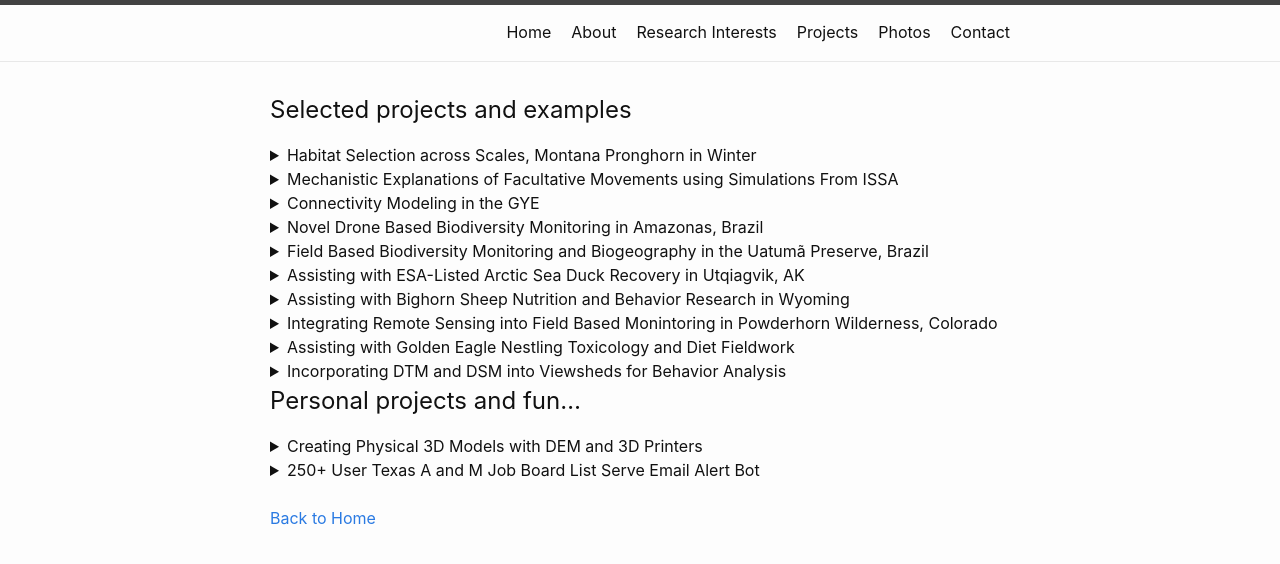
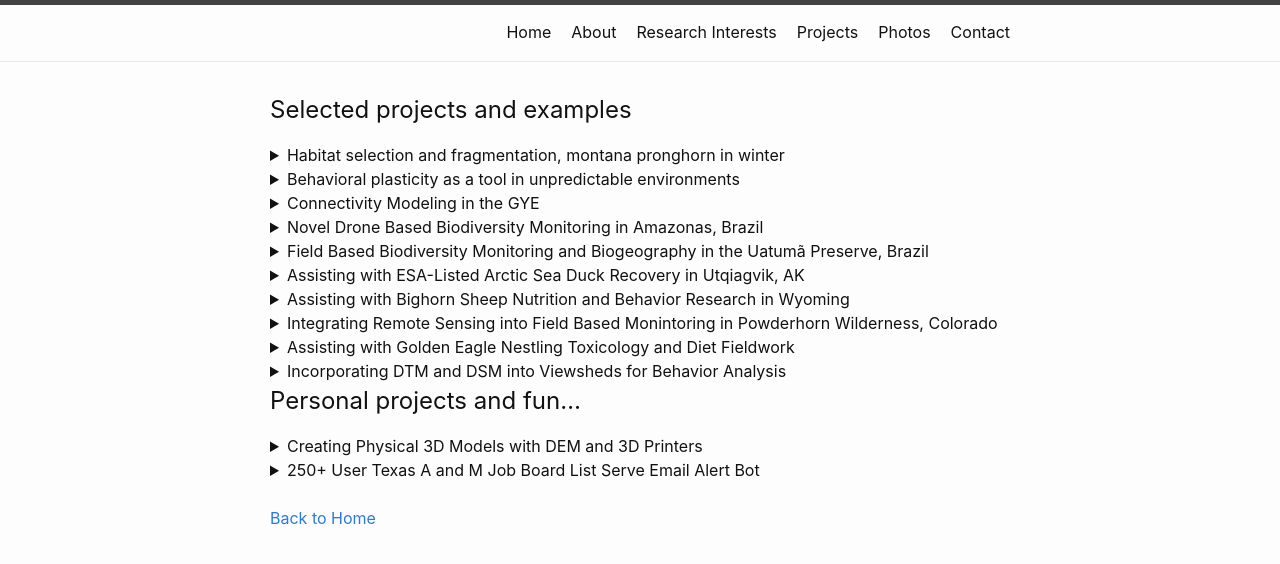
Before and after one commit to jskelly1/jskelly1.github.io, a Jekyll site: the page built from projects.md, in a window 1280 px wide. Shown: the top 564 px of the page. Built offline with Jekyll 4.4.1, drawn with Linux system fonts in a browser that asks for light colours.

Commit message:
Revise project summaries and details in projects.md
Updated project descriptions for clarity and detail.

```diff
--- a/projects.md
+++ b/projects.md
@@ -6,24 +6,24 @@
 ---
 ## Selected projects and examples
 <details>
-  <summary>Habitat Selection across Scales, Montana Pronghorn in Winter</summary>
-  <img src="/images/hsa.png" alt="Habitat Selection Analysis" />
+  <summary>Habitat selection and fragmentation, montana pronghorn in winter</summary>
+  <img src="/images/agent_based.png" alt="Mechanistic Explanations of Facultative Movements" />
   <br>
-  <p>In junction with <a href="https://fwp.mt.gov/" target="_blank">Montana Fish, Wildlife, and Parks</a> and the <a href="https://www.beckerecologylab.org/" target="_blank">Becker Lab </a> at Montana State University, I am researching habitat selection in 8 pronghorn herds across Montana in winter. Understanding winter habitat requirements is an emerging research area (see <a href="https://www.doi.gov/sites/doi.gov/files/uploads/so_3362_migration.pdf" target="_blank">DOI 3362 order</a>: Improving Habitat Quality in Western Big-Game Winter Range and Migration Corridors). Using data from ca. 700 pronghorn collared for 1-3 winters, I am using habitat selection analyses to pair gps-collar movement data with spatially explicit layers in time such as snow properties, fencing, nutritional qualities to test hypotheses on what is important to pronghorn at varying scales, across a diaspora of different winter experiences from plains to mountains in Montana. I aim to complete my thesis by Fall 2026. </p>
+  <p>In junction with <a href="https://fwp.mt.gov/" target="_blank">Montana Fish, Wildlife, and Parks</a> and the <a href="https://www.beckerecologylab.org/" target="_blank">Becker Lab </a> at Montana State University, I am researching habitat selection in 8 pronghorn herds across Montana in winter. Understanding winter habitat requirements is an emerging research area (see <a href="https://www.doi.gov/sites/doi.gov/files/uploads/so_3362_migration.pdf" target="_blank">DOI 3362 order</a>: Improving Habitat Quality in Western Big-Game Winter Range and Migration Corridors). Using data from ca. 700 pronghorn collared for 1-3 winters, I am using habitat selection analyses to pair gps-collar movement data with spatially explicit layers such as snow properties and forage sources to test hypotheses on what is important to pronghorn at varying scales. To quantify the effect of roads and fences on access to habitat, we are using simulations to scale up these effects. </p>
 </details>
 
 <details>
-  <summary>Mechanistic Explanations of Facultative Movements using Simulations From ISSA</summary>
+  <summary>Behavioral plasticity as a tool in unpredictable environments</summary>
   <img src="/images/agent_based.png" alt="Mechanistic Explanations of Facultative Movements" />
   <br>
-  <p>Snow depth and snow properties in grassland & shrub landscapes are often unpredictable. Pronghorn are hypothesized to make facultative or large irruptive movements mid-winter to avoid severe snow and can be disrupted by linear features such as fencing. While previous research has demonstrated associations between pronghorn facultative movements and snow, our goal is to mechanistically understand this phenomenon from a habitat selection-movement modeling framework using simulations. In junction with <a href="https://fwp.mt.gov/" target="_blank">Montana Fish, Wildlife, and Parks</a> and the <a href="https://www.beckerecologylab.org/" target="_blank">Becker Lab </a> at Montana State University, we are examining how facultative movements form in pronghorn. We are asking: How do simulated pronghorn movements compare to empirical movements when snow properties or fencing are removed?</p>
+  <p>Snow depth and snow properties in grassland & shrub landscapes are often unpredictable. Pronghorn are hypothesized to make irruptive movements mid-winter to avoid severe snow and can be disrupted by linear features such as fencing and roads. While previous research has demonstrated associations between pronghorn facultative movements and snow, our goal is to mechanistically explain this phenomenon. In junction with <a href="https://fwp.mt.gov/" target="_blank">Montana Fish, Wildlife, and Parks</a> and the <a href="https://www.beckerecologylab.org/" target="_blank">Becker Lab </a> at Montana State University, we are examining how winter movement strategies form in pronghorn and how linear features constrain this behavior.</p>
 </details>
 
 <details>
   <summary>Connectivity Modeling in the GYE</summary>
   <img src="/images/gye_connectivity.png" alt="Connectivity modeling in the GYE" />
   <br>
-  <p>In classes such as Landscape Ecology, I have built skills to model landscape connectivity and validation through behavioral simulations using resistance surfaces from habitat selection analyses, and  behavior-agnostic models such as randomized shortest paths. For example, in the above image, I simulated connectivity between 3 areas with varying degrees of theta (a parameter which describes randomness) and functional response to the resistance surface. </p>
+  <p>In classes such as Landscape ecology, I have built skills to model landscape connectivity and validation through behavioral simulations using resistance surfaces from habitat selection analyses, and  behavior-agnostic models such as randomized shortest paths. For example, in the above image, I simulated connectivity between 3 areas with varying degrees of theta (a parameter which describes randomness) and functional response to the resistance surface. </p>
 </details>
 
 <details>
```
